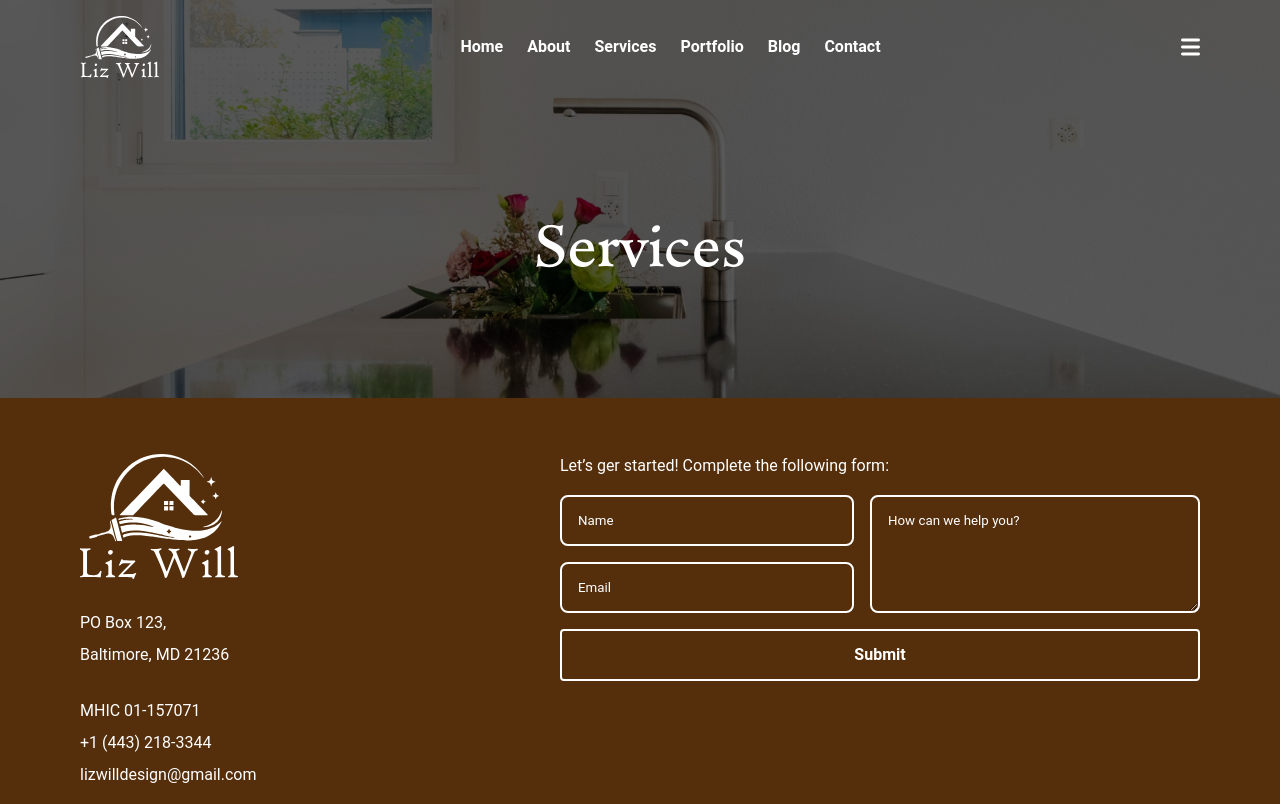
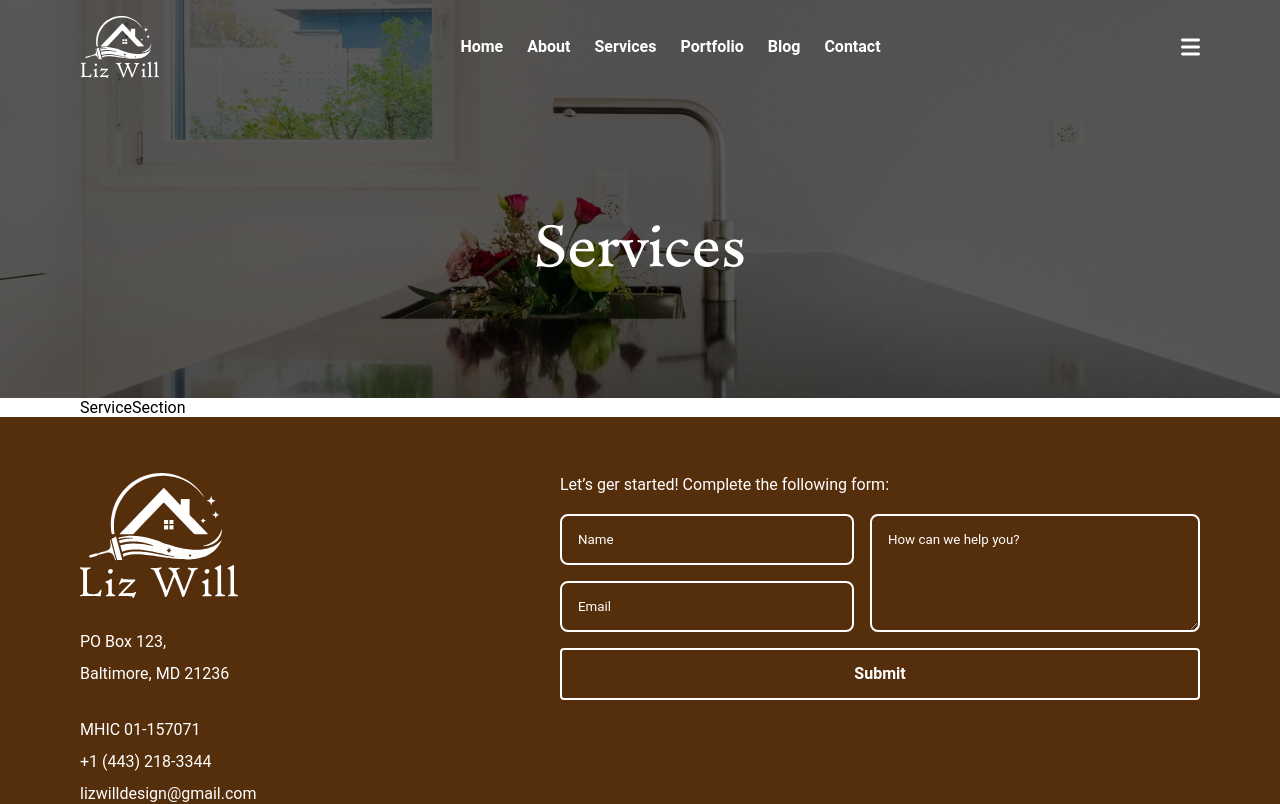
Before and after one commit to adinduokoro/Liz-Will-V2, a React (Create React App) app: page /services in a window 1280 px wide. Shown: the top 804 px of the page. Built offline with nearby package versions, Linux system fonts and the light colour scheme.

Commit message:
Late commit

```diff
--- a/src/components/index.js
+++ b/src/components/index.js
@@ -11,8 +11,9 @@ export { default as CtaOne } from "./cta/ctaOne/CtaOne";
 export { default as CtaTwo } from "./cta/ctaTwo/CtaTwo";
 export { default as Header } from "./header/Header";
 export { default as AboutSection } from "./aboutSection/AboutSection";
+export { default as ServiceSection } from "./serviceSection/ServiceSection";
 export { default as ParagraphCard } from "./paragraphCard/ParagraphCard";
-export { default as PortfolioSection } from "./portfolioSection/PortfolioSection"
+export { default as PortfolioSection } from "./portfolioSection/PortfolioSection";
 export { default as ContactSection } from "./contactSection/ContactSection";
 export { default as ContactForm } from "./contactForm/ContactForm";
 export { default as Footer } from "./footer/Footer";
--- a/src/components/portfolioSection/PortfolioSection.js
+++ b/src/components/portfolioSection/PortfolioSection.js
@@ -7,7 +7,7 @@ const PortfolioSection = () => {
       <div className="container">
         <div className={styles.portfolioSectionContent}>
           <div className={styles.header}>
-            <h2>Portfolio</h2>
+            <h2>Featured Work</h2>
             <p>
               Each project showcases our dedication to quality and precise
               attention to detail.
--- /dev/null
+++ b/src/components/serviceSection/ServiceSection.js
@@ -0,0 +1,14 @@
+import React from "react";
+import styles from "./ServiceSection.module.css";
+
+const ServiceSection = () => {
+  return (
+    <section className={styles.serviceSection}>
+      <div className="container">
+        <div className={styles.serviceSectionContent}>ServiceSection</div>
+      </div>
+    </section>
+  );
+};
+
+export default ServiceSection;
--- a/src/pages/services/Services.js
+++ b/src/pages/services/Services.js
@@ -1,11 +1,12 @@
 import React from 'react'
 import styles from "./Services.module.css"
-import { Header } from '../../components'
+import { Header, ServiceSection } from '../../components'
 
 const Services = () => {
   return (
     <div>
         <Header name={"Services"}/>
+        <ServiceSection />
     </div>
   )
 }
```
Also changed, not shown: src/components/serviceSection/ServiceSection.module.css (added).
